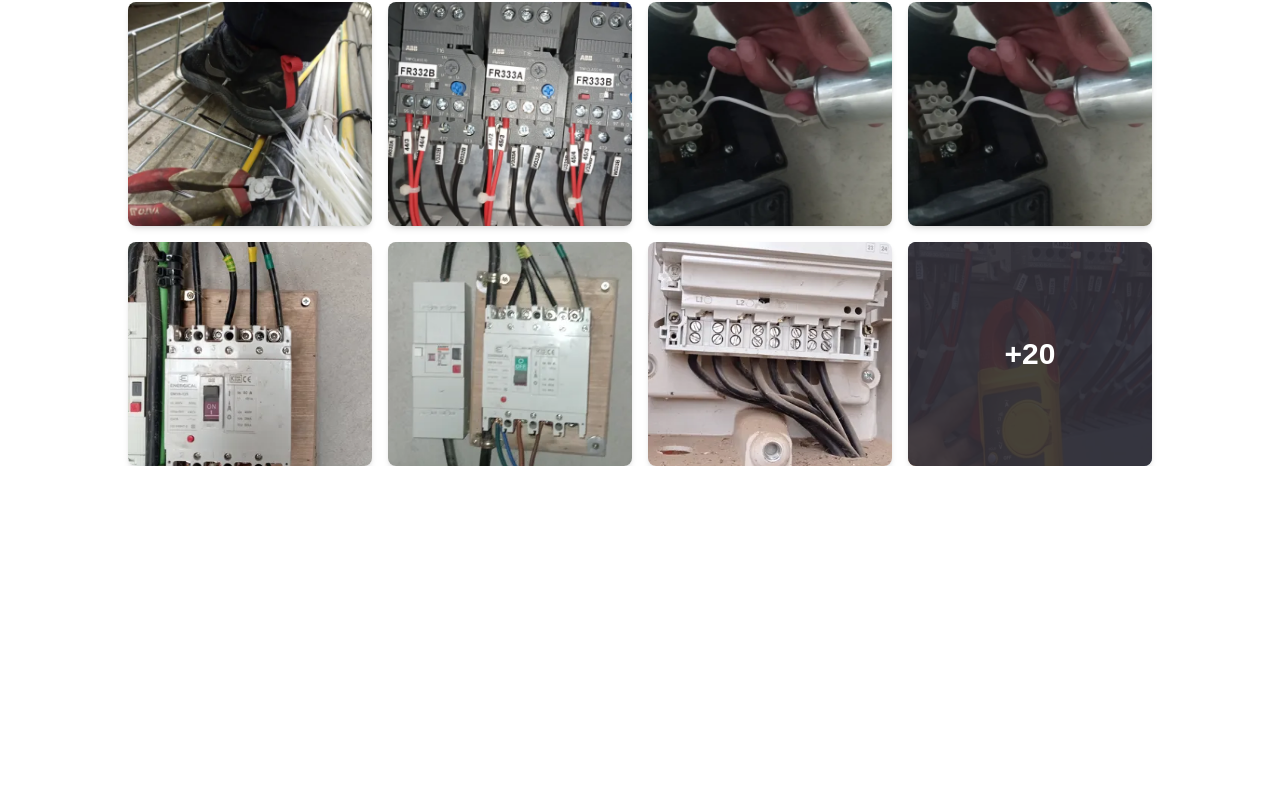
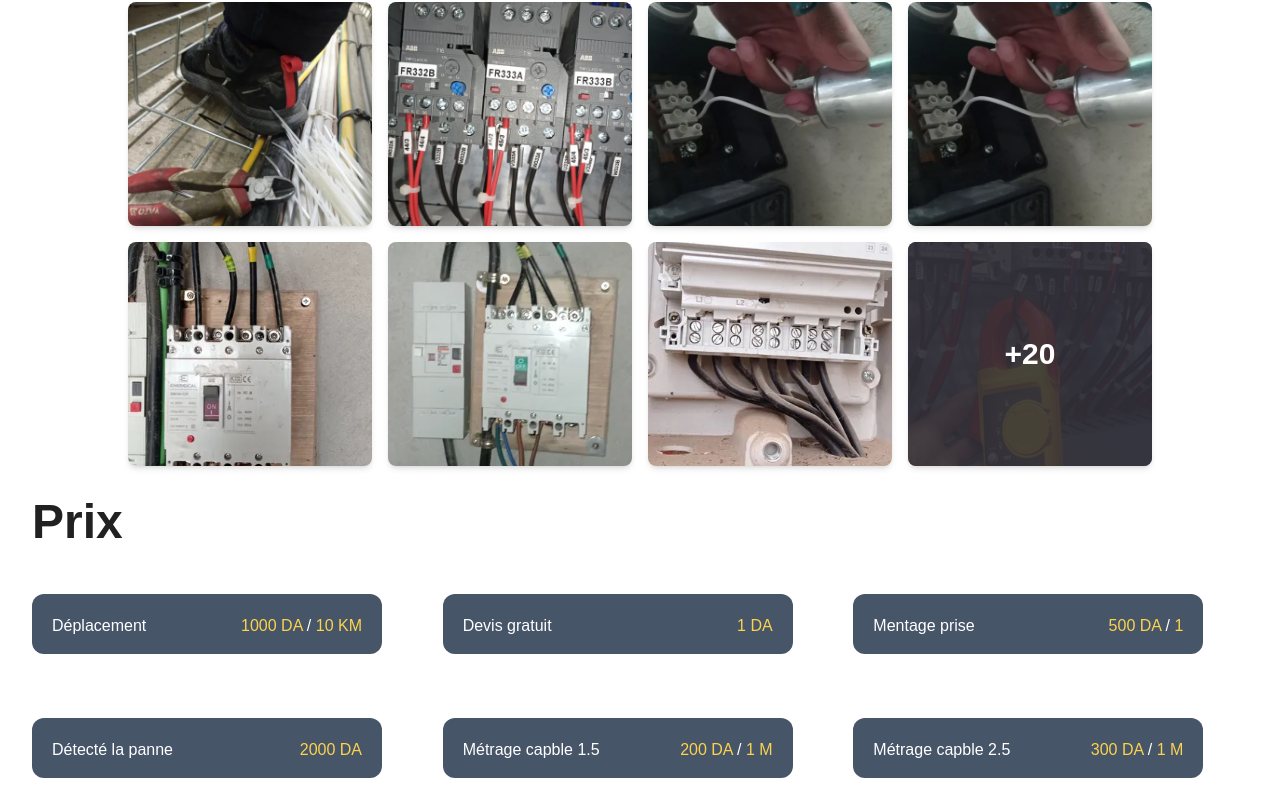
Before and after one commit to chemsodev/landing-page-template, a React (Vite) app: page / in a window 1280 px wide. Shown: the part 846-1656 px from the top of the page. Before the commit the page ends 1312 px from the top, so only its background shows below. Built offline with nearby package versions, Linux system fonts and the light colour scheme.

Commit message:
i added the price

```diff
--- /dev/null
+++ b/src/Price.jsx
@@ -0,0 +1,37 @@
+import React from 'react'
+
+const Price = () => {
+    return (
+        <div className='m-8  '>
+            <p className='font-bold text-5xl'>Prix</p>
+            <div className='flex flex-col md:grid md:grid-cols-3 gap-4'>
+                <div className=' text-white p-5 flex flex-row justify-between bg-slate-600  mt-12 h-[60px] w-[350px] rounded-xl'>
+                    <p>Déplacement</p>
+                    <p className='text-amber-300'>1000 DA <span className='text-white'>/</span> 10 KM</p>
+                </div>
+                <div className=' text-white p-5 flex flex-row justify-between bg-slate-600  mt-12 h-[60px] w-[350px] rounded-xl'>
+                    <p>Devis gratuit</p>
+                    <p className='text-amber-300'>1 DA</p>
+                </div>
+                <div className=' text-white p-5 flex flex-row justify-between bg-slate-600  mt-12 h-[60px] w-[350px] rounded-xl'>
+                    <p>Mentage prise</p>
+                    <p className='text-amber-300'>500 DA <span className='text-white'>/</span> 1</p>
+                </div>
+                <div className=' text-white p-5 flex flex-row justify-between bg-slate-600  mt-12 h-[60px] w-[350px] rounded-xl'>
+                    <p>Détecté la panne</p>
+                    <p className='text-amber-300'>2000 DA</p>
+                </div>
+                <div className=' text-white p-5 flex flex-row justify-between bg-slate-600  mt-12 h-[60px] w-[350px] rounded-xl'>
+                    <p>Métrage capble 1.5</p>
+                    <p className='text-amber-300'>200 DA <span className='text-white'>/</span> 1 M</p>
+                </div>
+                <div className=' text-white p-5 flex flex-row justify-between bg-slate-600  mt-12 h-[60px] w-[350px] rounded-xl'>
+                    <p>Métrage capble 2.5</p>
+                    <p className='text-amber-300'>300 DA <span className='text-white'>/</span> 1 M</p>
+                </div>
+            </div>
+        </div>
+    )
+}
+
+export default Price
--- a/src/main.jsx
+++ b/src/main.jsx
@@ -4,11 +4,13 @@ import './index.css'
 import Carousel from './components/carousel.jsx'
 import Header from './components/Header.jsx'
 import Gallery from './components/Gallery.jsx'
+import Price from './Price.jsx'
 
 createRoot(document.getElementById('root')).render(
   <StrictMode>
-    <Header/>
-    <Carousel/>
-    <Gallery/>
+    <Header />
+    <Carousel />
+    <Gallery />
+    <Price />
   </StrictMode>,
 )
```
